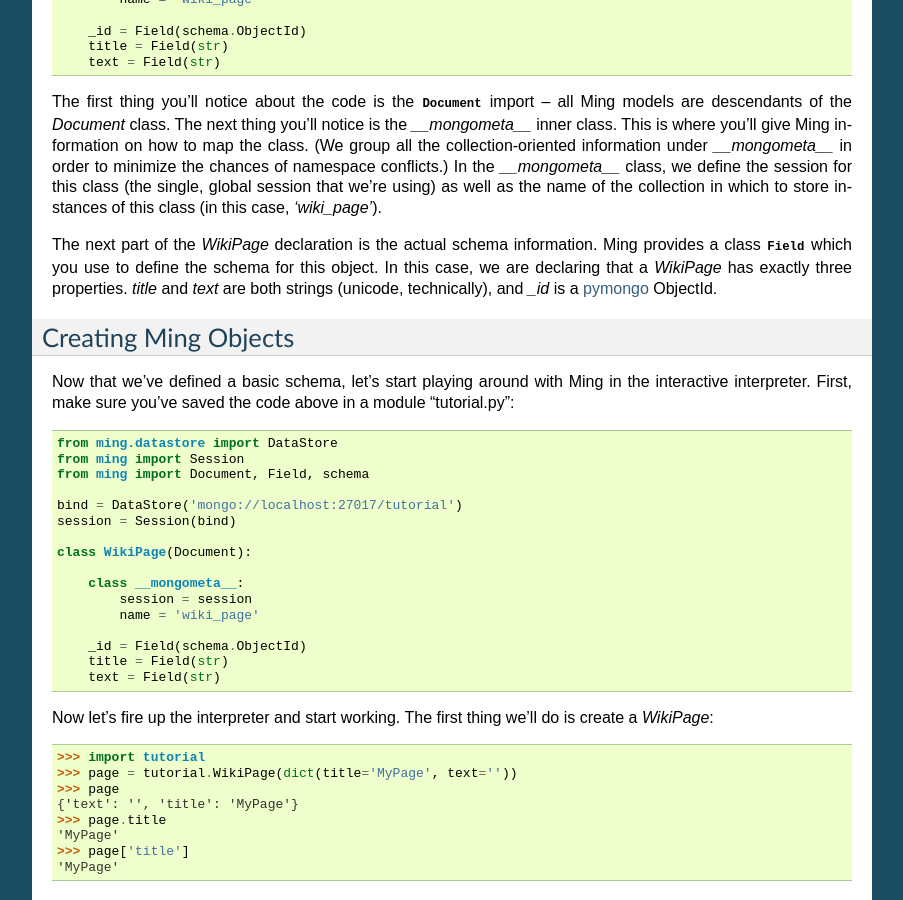
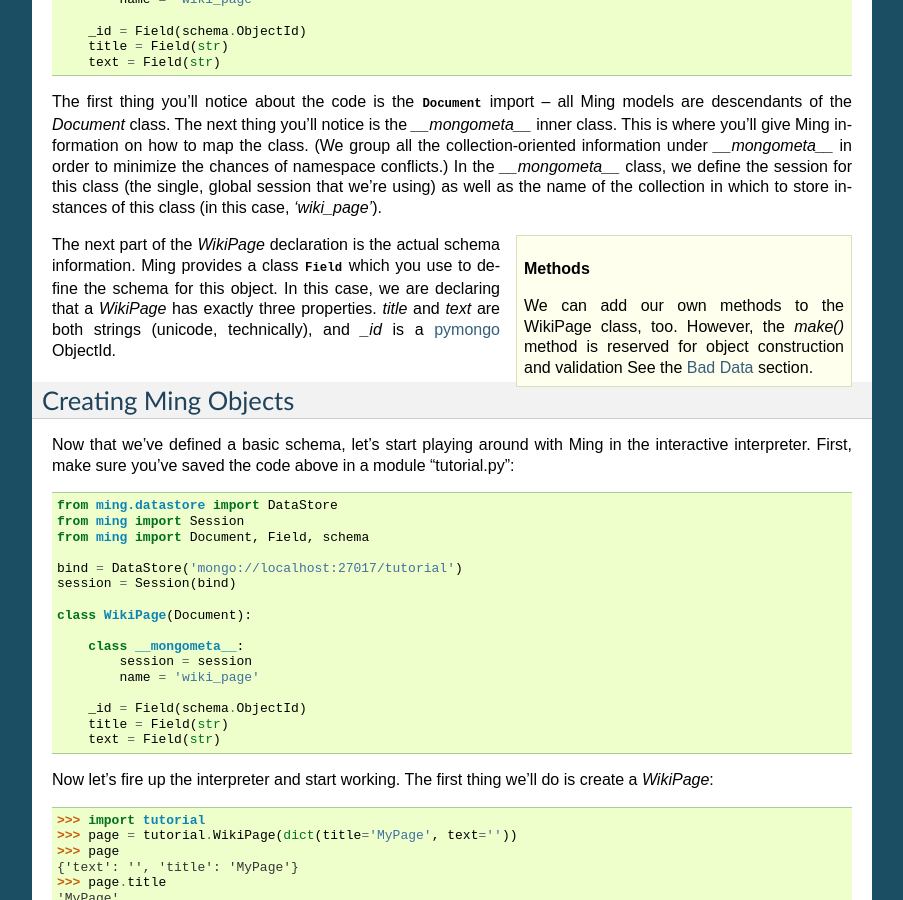
Before and after one commit to TurboGears/Ming, a Sphinx documentation site: the page built from docs/tour.rst, in a window 1280 px wide and 900 px high, scrolled down 1789 px. Shown: the whole window, without its empty margins (198-1101 px from the left). Built offline with Sphinx 7.4.7, drawn with Linux system fonts in a browser that asks for light colours.

Commit message:
note Document.make() method

```diff
--- a/docs/tour.rst
+++ b/docs/tour.rst
@@ -115,6 +115,11 @@
 `__mongometa__` class, we define the session for this class (the single, global
 session that we're using) as well as the name of the collection in which to store
 instances of this class (in this case, `'wiki_page'`).
+
+.. sidebar:: Methods
+
+    We can add our own methods to the WikiPage class, too.  However, the `make()`
+    method is reserved for object construction and validation  See the `Bad Data`_ section.
 
 The next part of the `WikiPage` declaration is the actual schema information.
 Ming provides a class :class:`Field <ming.base.Field>` which you use to define the schema for this
```
